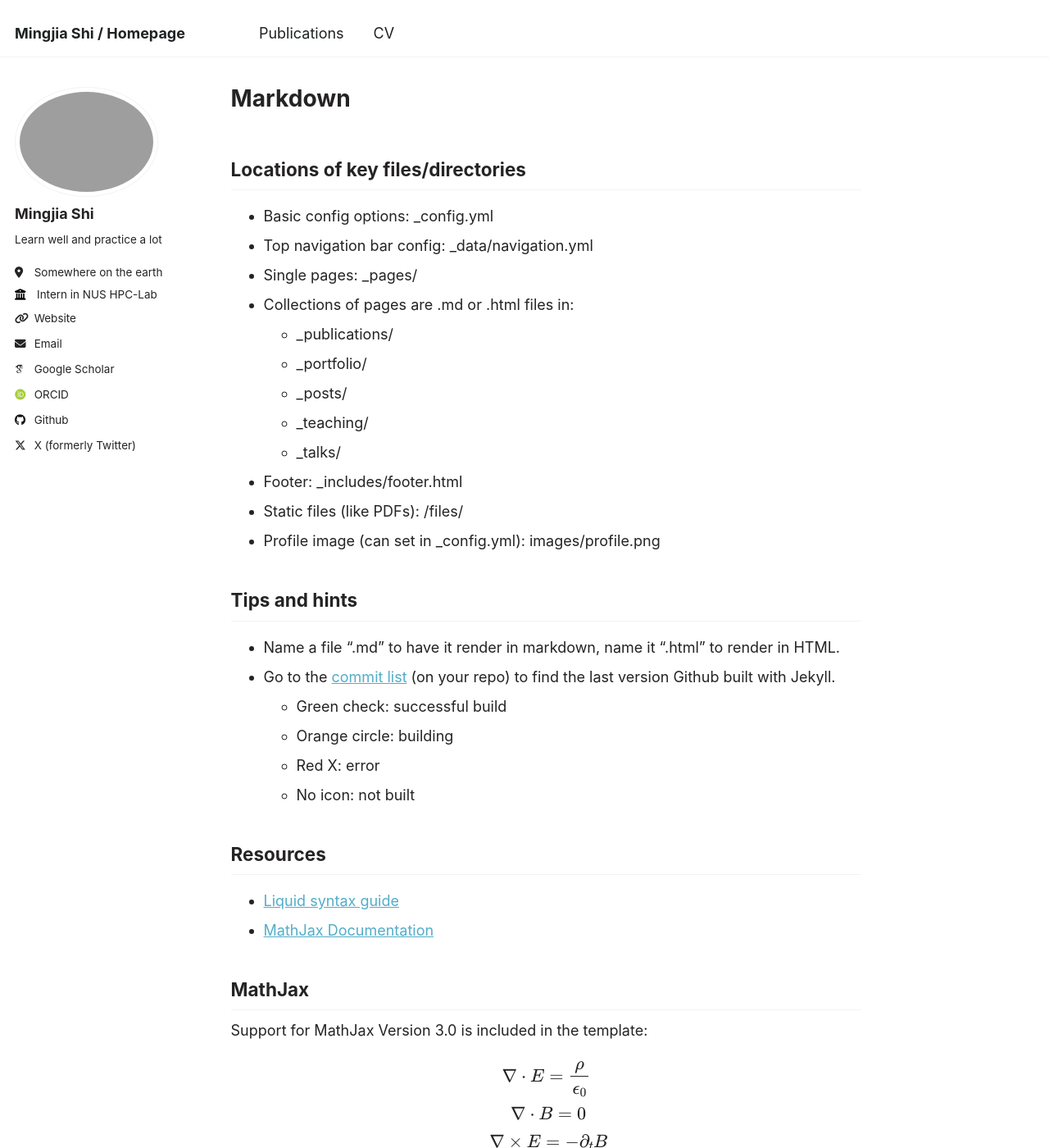
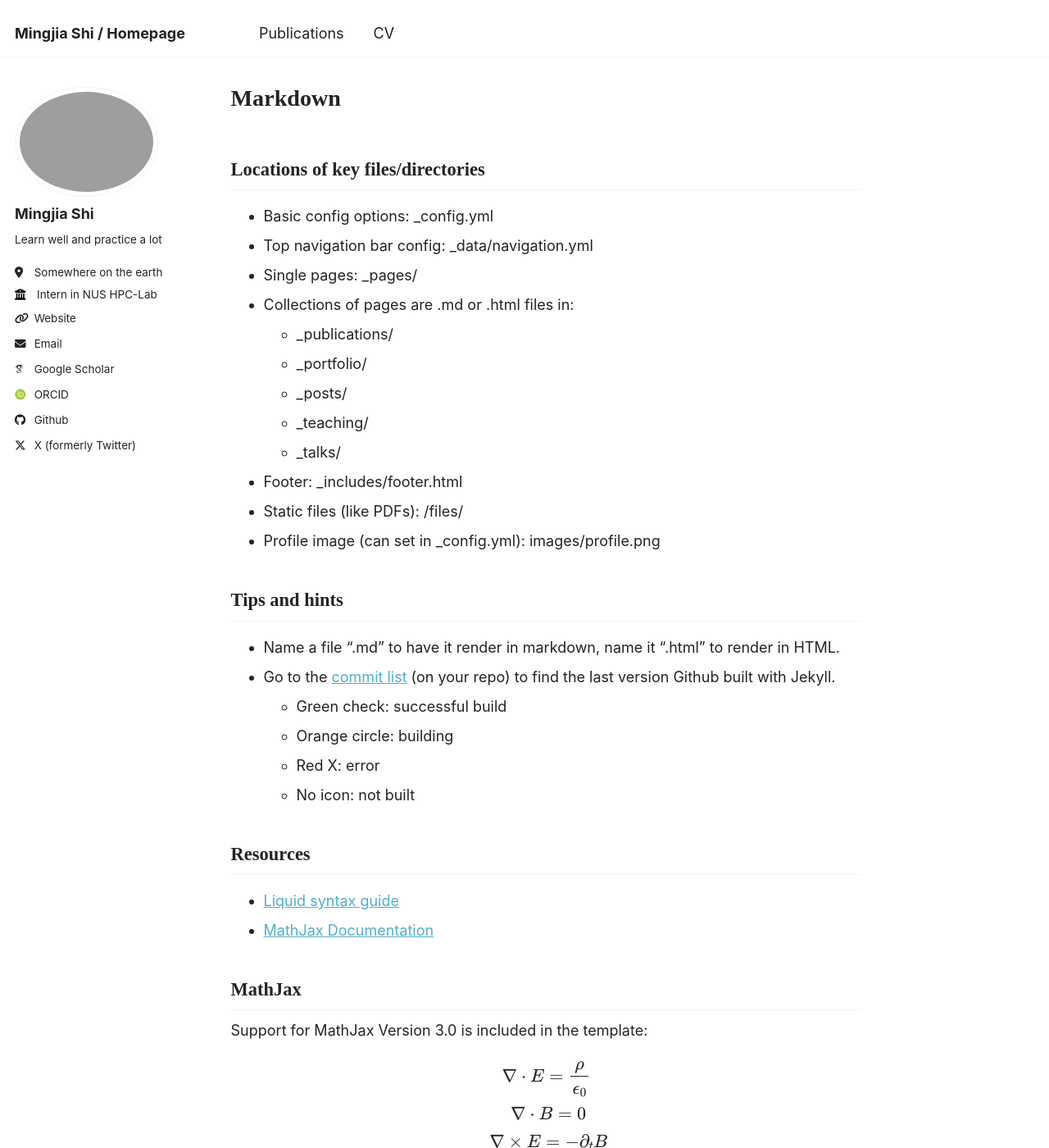
Before and after one commit to BDeMo/homepage, a Jekyll site: the page built from _pages/markdown.md, in a window 1280 px wide and 1400 px high. Shown: the whole window at 82% size. Built offline with Jekyll 4.4.1, drawn with Linux system fonts in a browser that asks for light colours; some web fonts are replaced.

Commit message:
New fonts

```diff
--- a/_sass/_variables.scss
+++ b/_sass/_variables.scss
@@ -16,6 +16,7 @@ $indent-var                 : 1.3em;
 $serif                      : Georgia, Times, serif;
 $sans-serif                 : -apple-system, ".SFNSText-Regular", "San Francisco", "Roboto", "Segoe UI", "Helvetica Neue", "Lucida Grande", Arial, sans-serif;
 $monospace                  : Monaco, Consolas, "Lucida Console", monospace;
+$my_font                    : Gotham;
 
 
 /* sans serif typefaces */
@@ -30,7 +31,7 @@ $calisto                    : "Calisto MT", serif;
 $garamond                   : Garamond, serif;
 
 $global-font-family         : $sans-serif;
-$header-font-family         : $sans-serif;
+$header-font-family         : $my_font;
 $caption-font-family        : $serif;
 
 /* type scale */
```
